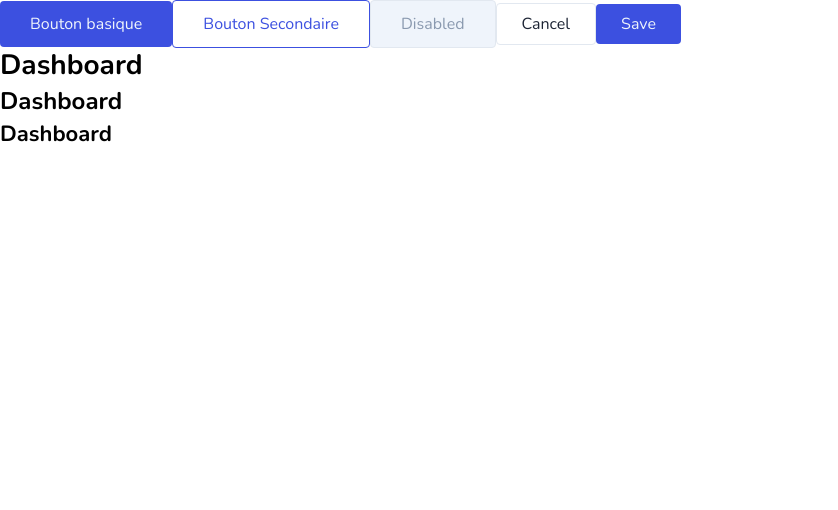
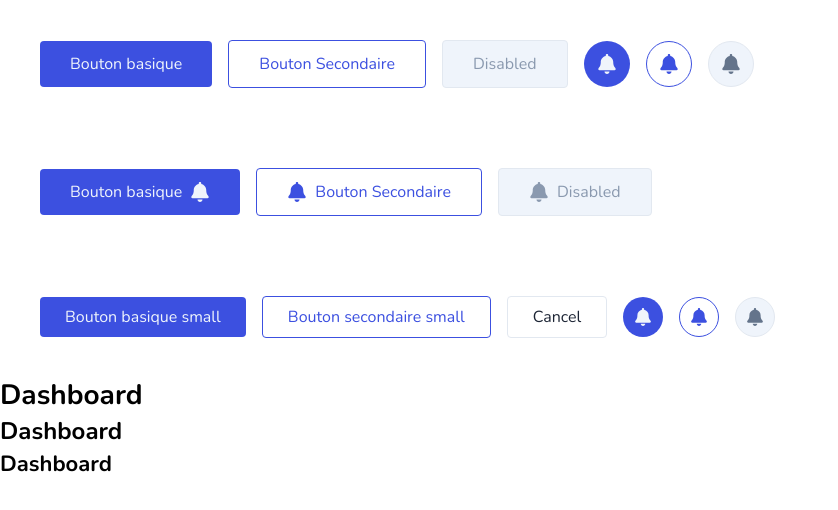
Before and after one commit to Gjiae/SuiviFormations, a Next.js app in the folder frontend/: page / in a window 1280 px wide. Shown: the top 510 px of the page, without its empty margins (0-838 px from the left). Built offline with nearby package versions, Linux system fonts and the light colour scheme.

Commit message:
Création de boutons avec logos

```diff
--- a/frontend/package.json
+++ b/frontend/package.json
@@ -13,7 +13,8 @@
     "firebase": "^10.13.0",
     "next": "14.2.6",
     "react": "^18",
-    "react-dom": "^18"
+    "react-dom": "^18",
+    "react-icons": "^5.3.0"
   },
   "devDependencies": {
     "@types/node": "^20",
--- a/frontend/src/pages/index.tsx
+++ b/frontend/src/pages/index.tsx
@@ -1,18 +1,36 @@
 import { Seo } from '@/ui/components/seo'
 import { Button } from '@/ui/design-system/button/button'
 import { Typography } from '@/ui/design-system/typography'
+import { FaBell } from "react-icons/fa6";
 
 export default function Home() {
   return (
     <>
       <Seo title="Suivi des formations" description="Description..." />
 
-      <Button>Bouton basique</Button>
-      <Button variant="secondaire" size="medium">Bouton Secondaire</Button>
-      <Button variant="disabled" size="medium">Disabled</Button>
-      <Button variant="cancel" size="small">Cancel</Button>
+      <div className="flex items-center gap-4 p-10">
+        <Button>Bouton basique</Button>
+        <Button variant="secondaire" size="medium">Bouton Secondaire</Button>
+        <Button variant="disabled" size="medium">Disabled</Button>
+        <Button iconTheme="basique" size="medium" variant="ico" icon={{icon: FaBell }}/>
+        <Button iconTheme="secondary" size="medium" variant="ico" icon={{icon: FaBell }}/>
+        <Button iconTheme="gray" size="medium" variant="ico" icon={{icon: FaBell }}/>
+      </div>
 
-      <Button variant="basique" size="small">Save</Button>
+      <div className="flex items-center gap-4 p-10">
+        <Button variant="basique" size="medium" icon={{icon: FaBell }} iconPosition="right">Bouton basique</Button>
+        <Button variant="secondaire" size="medium" icon={{icon: FaBell }}>Bouton Secondaire</Button>
+        <Button variant="disabled" size="medium" icon={{icon: FaBell }}>Disabled</Button>
+      </div>
+
+      <div className="flex items-center gap-4 p-10">
+        <Button variant="basique" size="small">Bouton basique small</Button>
+        <Button variant="secondaire" size="small">Bouton secondaire small</Button>
+        <Button variant="cancel" size="small">Cancel</Button>
+        <Button iconTheme="basique" size="small" variant="ico" icon={{icon: FaBell }}/>
+        <Button iconTheme="secondary" size="small" variant="ico" icon={{icon: FaBell }}/>
+        <Button iconTheme="gray" size="small" variant="ico" icon={{icon: FaBell }}/>
+      </div>
 
       <Typography variant="h1" component="div">
         Dashboard
--- /dev/null
+++ b/frontend/src/types/iconProps.tsx
@@ -0,0 +1,3 @@
+export interface IconProps {
+    icon: React.ElementType;
+}
--- a/frontend/src/ui/design-system/button/button.tsx
+++ b/frontend/src/ui/design-system/button/button.tsx
@@ -1,11 +1,12 @@
+import { IconProps } from "@/types/iconProps";
 import clsx from "clsx";
 
 interface Props {
     size?: "small" | "medium" | "large";
     variant?: "basique" | "secondaire" | "cancel" | "disabled" | "ico";
-    icon?: any;
+    icon?: IconProps;
     iconTheme?: "basique" | "secondary" | "gray";
-    iconPosition?: "left" | "center" | "right";
+    iconPosition?: "left" | "right";
     disabled?: boolean;
     isLoading?: boolean;
     children?: React.ReactNode;
@@ -16,7 +17,7 @@ export const Button = ({
     variant = "basique",
     icon,
     iconTheme = "basique",
-    iconPosition = "center",
+    iconPosition = "left",
     disabled,
     isLoading,
     children
@@ -38,26 +39,48 @@ export const Button = ({
             variantStyles = "bg-gray border border-stroke text-darkgray rounded cursor-not-allowed"
             break;
         case "ico":
-            variantStyles = ""
+            if (iconTheme === "basique") { //Default
+                variantStyles = "bg-primary hover:bg-primary/70 text-gray rounded-full";
+            }
+            if (iconTheme === "secondary") {
+                variantStyles = "bg-white hover:bg-stroke border border-primary text-primary rounded-full";
+            }
+            if (iconTheme === "gray") {
+                variantStyles = "bg-gray border border-stroke hover:bg-darkgray text-textcolor rounded-full";
+            }
             break;
     }
 
     switch (size) {
         case "small": //Default
-            sizeStyles = "px-[25px] py-[8px]"
+            sizeStyles = `${variant === "ico" ? "flex items-center justify-center w-[40px] h-[40px]" : "px-[25px] py-[8px]"}`;
+            icoSize = 18;
             break;
         case "medium":
-            sizeStyles = "px-[30px] py-[11px]"
+            sizeStyles = `${variant === "ico" ? "flex items-center justify-center w-[46px] h-[46px]" : "px-[30px] py-[11px]"}`;
+            icoSize = 20;
             break;
         case "large":
             sizeStyles = ""
+            icoSize = 22;
             break;
     }
 
     return (
         <>
             <button type="button" className={clsx(variantStyles, sizeStyles, icoSize)} onClick={() => console.log('click')} disabled={disabled}>
+
+                {icon && variant === "ico" ? <icon.icon size={icoSize}/> :
+
+                <div className={clsx(icon && "flex items-center gap-2")}>
+                    {icon && iconPosition === "left" && (
+                        <icon.icon size={icoSize}/>
+                    )}
                 {children}
+                    {icon && iconPosition === "right" && (
+                        <icon.icon size={icoSize}/>
+                    )}
+                </div>}
             </button>
         </>
     )
--- a/frontend/tailwind.config.js
+++ b/frontend/tailwind.config.js
@@ -95,6 +95,7 @@ module.exports = {
 
     fontRadius: {
       DEFAULT: "10px",
+      full: "9999px",
     },
 
     extend: {},
```
Also changed, not shown: 1 other file (tests, documents, lock files or other folders).
